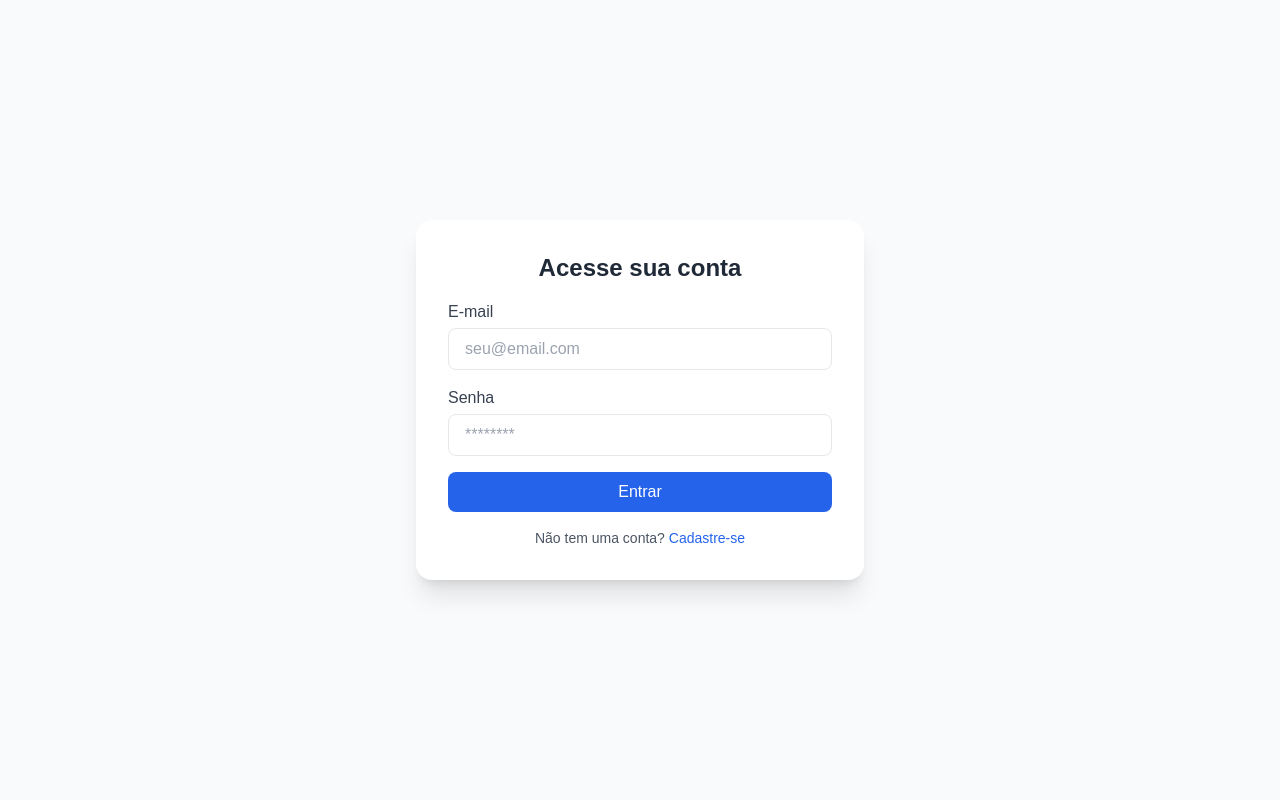
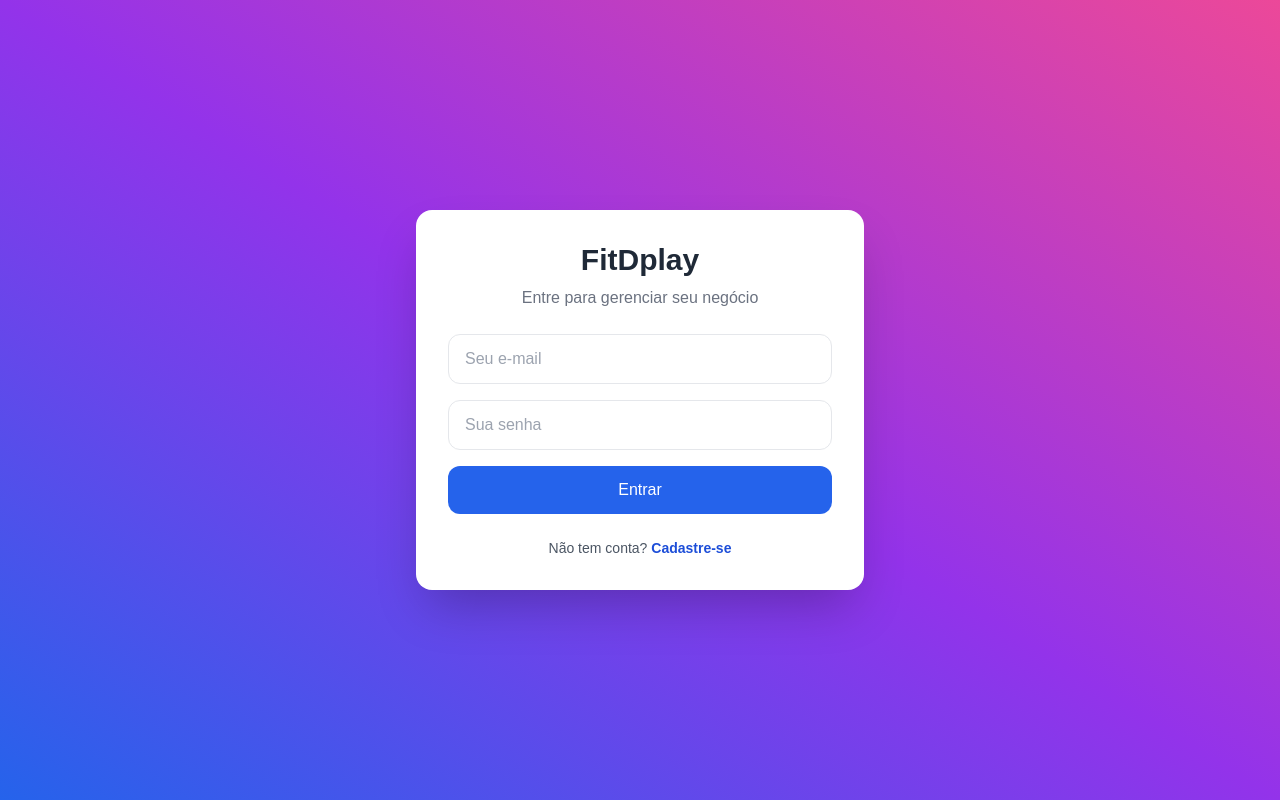
Before and after one commit to draohenrick/fitdplay, a React (Vite) app in the folder frontend/: page /login in a window 1280 px wide. Built offline with nearby package versions, Linux system fonts and the light colour scheme; no server answers.

Commit message:
Update Login.jsx

```diff
--- a/frontend/src/pages/Login.jsx
+++ b/frontend/src/pages/Login.jsx
@@ -24,43 +24,38 @@ export default function Login() {
   };
 
   return (
-    <div className="min-h-screen flex items-center justify-center bg-gray-50">
-      <div className="bg-white shadow-xl rounded-2xl p-8 w-full max-w-md">
-        <h2 className="text-2xl font-semibold text-center mb-4 text-gray-800">Acesse sua conta</h2>
+    <div className="flex min-h-screen items-center justify-center bg-gradient-to-tr from-blue-600 via-purple-600 to-pink-500">
+      <div className="bg-white shadow-2xl rounded-2xl p-8 w-full max-w-md">
+        <h1 className="text-3xl font-bold text-center text-gray-800 mb-2">FitDplay</h1>
+        <p className="text-center text-gray-500 mb-6">Entre para gerenciar seu negócio</p>
         {erro && <p className="text-red-500 text-center mb-2">{erro}</p>}
         <form onSubmit={handleLogin} className="space-y-4">
-          <div>
-            <label className="block text-gray-700 mb-1">E-mail</label>
           <input
             type="email"
-              className="w-full px-4 py-2 border rounded-lg focus:ring focus:ring-blue-200"
-              placeholder="seu@email.com"
+            className="w-full px-4 py-3 border rounded-xl focus:ring-2 focus:ring-blue-400 outline-none"
+            placeholder="Seu e-mail"
             value={email}
             onChange={(e) => setEmail(e.target.value)}
             required
           />
-          </div>
-          <div>
-            <label className="block text-gray-700 mb-1">Senha</label>
           <input
             type="password"
-              className="w-full px-4 py-2 border rounded-lg focus:ring focus:ring-blue-200"
-              placeholder="********"
+            className="w-full px-4 py-3 border rounded-xl focus:ring-2 focus:ring-blue-400 outline-none"
+            placeholder="Sua senha"
             value={senha}
             onChange={(e) => setSenha(e.target.value)}
             required
           />
-          </div>
           <button
             type="submit"
-            className="w-full bg-blue-600 hover:bg-blue-700 text-white py-2 rounded-lg transition"
+            className="w-full py-3 bg-blue-600 hover:bg-blue-700 text-white rounded-xl transition font-medium"
           >
             Entrar
           </button>
         </form>
-        <p className="text-sm text-center text-gray-600 mt-4">
-          Não tem uma conta?{" "}
-          <Link to="/register" className="text-blue-600 hover:underline">
+        <p className="text-center text-gray-600 mt-6 text-sm">
+          Não tem conta?{" "}
+          <Link to="/register" className="text-blue-700 font-semibold hover:underline">
             Cadastre-se
           </Link>
         </p>
```
Lines whose indentation alone changed are shown as unchanged.
